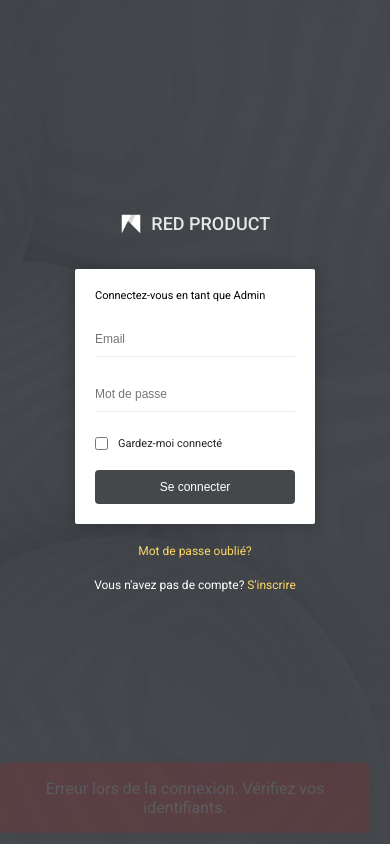
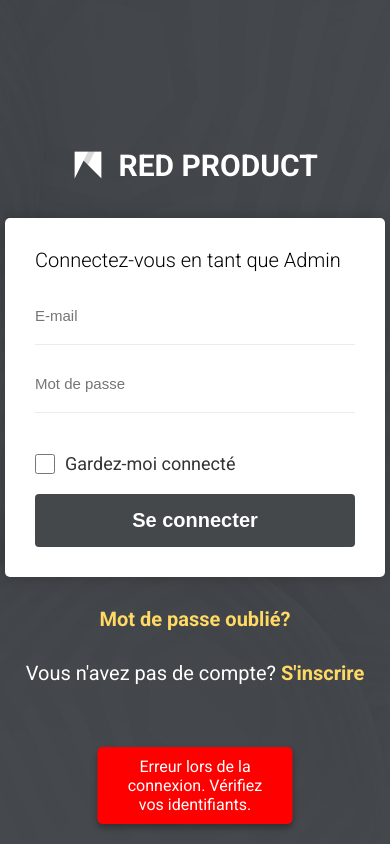
Before and after one commit to JulesBestDev176/hotel-red, a Next.js app in the folder frontend/: page / in a window 390 px wide. Both pictures are taken after typing "name@example.com", "Sample123" into the empty fields and a click on the button "Se connecter". Built offline with nearby package versions, Linux system fonts and the light colour scheme; no server answers.

Commit message:
responsive

```diff
--- a/frontend/app/_document.js
+++ b/frontend/app/_document.js
@@ -7,7 +7,6 @@ export default class MyDocument extends Document {
     const originalRenderPage = ctx.renderPage;
 
     try {
-      // Rendre les styles des composants pour le SSR
       ctx.renderPage = () =>
         originalRenderPage({
           enhanceApp: (App) => (props) =>
--- a/frontend/app/components/AuthForm.js
+++ b/frontend/app/components/AuthForm.js
@@ -1,6 +1,5 @@
 "use client";
-import React, { useState, useEffect, Suspense } from "react";
-import styled from "styled-components";
+import React, { useState, useEffect, Suspense, lazy } from "react";
 import {
   login,
   signup,
@@ -11,134 +10,17 @@ import {
 import { useRouter } from "next/navigation";
 import Toast from "./Toast";
 import Loading from "../loading";
-
-const AuthPage = styled.div`
-  position: relative;
-  width: 100vw;
-  height: 100vh;
-  background-image: url("/assets/images/background.jpeg");
-  background-size: cover;
-  background-position: center;
-  margin: 0;
-  padding: 0;
-  display: flex;
-  align-items: center;
-  justify-content: center;
-`;
-
-const Black = styled.div`
-  position: absolute;
-  top: 0;
-  left: 0;
-  right: 0;
-  bottom: 0;
-  background-color: rgba(0, 5, 10, 0.72);
-  z-index: 1;
-  display: flex;
-  align-items: center;
-  justify-content: center;
-  flex-direction: column;
-`;
-
-const Top = styled.div`
-  font-family: "Roboto", serif;
-  text-transform: uppercase;
-  color: rgba(255, 255, 255, 0.87);
-  font-weight: 500;
-  font-size: 18px;
-  display: flex;
-  justify-content: space-around;
-  width: 160px;
-  margin-bottom: 30px;
-
-  img {
-    width: 22px;
-  }
-`;
-
-const Bottom = styled.div`
-  margin: 20px 0;
-
-  p {
-    font-size: 12px;
-    margin-bottom: 20px;
-    text-align: center;
-    font-weight: 400;
-    color: white;
-  }
-
-  a {
-    text-decoration: none;
-  }
-
-  span {
-    color: rgba(255, 217, 100, 1);
-  }
-`;
-// Styled Components pour le conteneur et les formulaires
-const AuthContainer = styled.div`
-  padding: 20px;
-  border-radius: 2px;
-  box-shadow: 0 0 15px rgba(0, 0, 0, 0.2);
-  width: 200px;
-  max-height: 260px;
-  min-height: 100px;
-  text-align: center;
-  background-color: white;
-
-  p {
-    color: black;
-    font-weight: 400;
-    font-size: 11px;
-    text-align: left;
-    margin-bottom: 10px;
-  }
-`;
-
-const Form = styled.form`
-  display: flex;
-  flex-direction: column;
-
-  font-weight: 400;
-
-  input {
-    margin: 10px 0;
-    padding: 10px 0;
-    border: none;
-    border-bottom: 1px solid rgba(160, 160, 160, 0.2);
-    font-size: 12px;
-    outline: none;
-    background-color: #fff;
-    color: black;
-  }
-
-  .form-control {
-    display: flex;
-    align-items: center;
-    margin: 5px 0;
-    font-size: 13px;
-  }
-
-  .form-control input[type="checkbox"] {
-    margin-right: 10px;
-    background-color: white;
-  }
-  .form-control label {
-    font-size: 11px;
-    color: rgba(0, 0, 0, 0.87);
-  }
-
-  button {
-    margin-top: 5px;
-    padding: 10px;
-    border: none;
-    border-radius: 4px;
-    background: rgba(69, 72, 75, 1);
-    color: white;
-    font-size: 12px;
-    cursor: pointer;
-  }
-`;
+import {
+  AuthPage,
+  Black,
+  Top,
+  Bottom,
+  AuthContainer,
+  Form,
+  Message,
+  ErrorMessage,
+  SuccessMessage,
+} from "./style";
 
 const AuthForm = ({ type }) => {
   const router = useRouter();
@@ -148,58 +30,134 @@ const AuthForm = ({ type }) => {
   const [password1, setPassword1] = useState("");
   const [password2, setPassword2] = useState("");
   const [nom, setNom] = useState("");
-  const [error, setError] = useState("");
+  const [errors, setErrors] = useState({
+    nom: "",
+    email: "",
+    password: "",
+    password1: "",
+    password2: "",
+    emailReset: "",
+  });
   const [toastMessage, setToastMessage] = useState("");
   const [color, setColor] = useState("");
-  const [loading, setLoading] = useState(false);
-  const [isLoading, setIsLoading] = useState(true);
-  const [isSubmitting, setIsSubmitting] = useState(false);
+  const [loading, setIsLoading] = useState(false);
+  const [showToast, setShowToast] = useState(false);
+
   useEffect(() => {
-    const fetchData = async () => {
-      setTimeout(() => {
-        setIsLoading(false);
-      }, 3000);
+    if (toastMessage) {
+      setShowToast(true);
+      const timer = setTimeout(() => {
+        setShowToast(false);
+        setToastMessage("");
+      }, 3000); // Le toast reste visible 3 secondes
+
+      return () => clearTimeout(timer);
+    }
+  }, [toastMessage]);
+
+  const validateNom = (value) => {
+    if (value === "") {
+      setErrors((prev) => ({ ...prev, nom: "Le nom ne doit pas être vide." }));
+    } else if (value.length <= 1) {
+      setErrors((prev) => ({ ...prev, nom: "Au moins 2 caracteres." }));
+    } else if (/\d/.test(value)) {
+      setErrors((prev) => ({
+        ...prev,
+        nom: "Le nom ne doit pas contenir de chiffre.",
+      }));
+    } else {
+      setErrors((prev) => ({ ...prev, nom: "" }));
+    }
   };
 
-    fetchData();
-  }, []);
+  const validateEmail = (value) => {
+    setErrors("");
+    const emailRegex = /^[^\s@]+@[^\s@]+\.[^\s@]+$/;
+    if (value === "") {
+      setErrors((prev) => ({
+        ...prev,
+        email: "L'Email ne doit pas être vide",
+      }));
+    } else if (!emailRegex.test(value)) {
+      setErrors((prev) => ({
+        ...prev,
+        email: "Veuillez entrer un email valide.",
+      }));
+    } else {
+      setErrors((prev) => ({ ...prev, email: "" }));
+    }
+  };
+
+  const validateSamePassword = (value1, value2) => {
+    if (value2 !== "" && value1 !== value2) {
+      setErrors((prev) => ({
+        ...prev,
+        password2: "Mot de passe non identique",
+      }));
+    }
+  };
+
+  const validatePassword = (value) => {
+    const passwordRegex =
+      /^(?=.*[a-z])(?=.*[A-Z])(?=.*\d)(?=.*[@$!%*?&])[A-Za-z\d@$!%*?&]{8,}$/;
+    if (value === "") {
+      setErrors((prev) => ({
+        ...prev,
+        password: "Le mot de passe ne doit pas être vide",
+      }));
+    } else if (!passwordRegex.test(value)) {
+      setErrors((prev) => ({
+        ...prev,
+        password:
+          "majuscule, minuscule, un chiffre, caractère spécial, 8 caractères.",
+      }));
+    } else {
+      setErrors((prev) => ({ ...prev, password: "" }));
+    }
+  };
 
   const handleSubmit = async (e) => {
     e.preventDefault();
-    setError("");
     setToastMessage("");
-    setIsLoading(true);
+    setColor("");
 
     if (type === "connexion") {
       try {
         const result = await login({ email, password });
-        console.log(result);
+
+        setToastMessage("Connexion réussie!");
         setColor("green");
+
+        setTimeout(() => {
           router.push("/dashboard");
+        }, 3000);
       } catch (error) {
-        setEmail("");
-        setPassword("");
         setToastMessage(
           "Erreur lors de la connexion. Vérifiez vos identifiants."
         );
         setColor("red");
+
+        setEmail("");
+        setPassword("");
       } finally {
         setIsLoading(false);
       }
     } else if (type === "inscription") {
       try {
         const result = await signup({ nom, email, password });
+        setToastMessage("Inscription réussie!");
         setColor("green");
-        router.push("../");
+        setTimeout(() => {
+          router.push("/");
+        }, 5000);
       } catch (error) {
-        setNom("");
-        setEmail("");
-        setPassword("");
-        console.log(error);
         setToastMessage(
           "Erreur lors de l'inscription. Vérifiez vos informations."
         );
         setColor("red");
+        setNom("");
+        setEmail("");
+        setPassword("");
       } finally {
         setIsLoading(false);
       }
@@ -212,24 +170,24 @@ const AuthForm = ({ type }) => {
       const email = urlParams.get("email");
       try {
         const result = await changePassword({ passwords }, email);
+        setToastMessage("Mot de passe changé avec succés.");
         setColor("green");
-        router.push("../");
+        setTimeout(() => {
+          router.push("/");
+        }, 5000);
       } catch (error) {
+        setToastMessage("Erreur lors de la modification du mot de passe");
+        setColor("red");
         setPassword1("");
         setPassword2("");
         setPassword("");
-        console.log(error);
-        setToastMessage(
-          "Erreur lors de l'inscription. Vérifiez vos informations."
-        );
-        setColor("red");
       } finally {
         setIsLoading(false);
       }
     } else if (type === "password") {
       try {
         const result = await sendResetEmail({ email: emailReset });
-
+        setToastMessage("Un lien vous a été envoyé par mail");
         setColor("green");
         setEmailReset("");
       } catch (error) {
@@ -256,22 +214,59 @@ const AuthForm = ({ type }) => {
               placeholder="Nom"
               required
               value={nom}
-              onChange={(e) => setNom(e.target.value)}
+              onChange={(e) => {
+                setNom(e.target.value);
+                validateNom(e.target.value);
+              }}
             />
+            <Message>
+              {nom === "" ? (
+                ""
+              ) : errors.nom ? (
+                <ErrorMessage>{errors.nom}</ErrorMessage>
+              ) : (
+                <SuccessMessage>valide</SuccessMessage>
+              )}
+            </Message>
+
             <input
               type="email"
-              placeholder="Email"
+              placeholder="E-mail"
               required
               value={email}
-              onChange={(e) => setEmail(e.target.value)}
+              onChange={(e) => {
+                setEmail(e.target.value);
+                validateEmail(e.target.value);
+              }}
             />
+            <Message>
+              {email === "" ? (
+                ""
+              ) : errors.email ? (
+                <ErrorMessage>{errors.email}</ErrorMessage>
+              ) : (
+                <SuccessMessage>valide</SuccessMessage>
+              )}
+            </Message>
             <input
               type="password"
               placeholder="Mot de passe"
               required
               value={password}
-              onChange={(e) => setPassword(e.target.value)}
+              onChange={(e) => {
+                setPassword(e.target.value);
+                validatePassword(e.target.value);
+              }}
             />
+            <Message>
+              {password === "" ? (
+                ""
+              ) : errors.password ? (
+                <ErrorMessage>{errors.password}</ErrorMessage>
+              ) : (
+                <SuccessMessage>valide</SuccessMessage>
+              )}
+            </Message>
             <div className="form-control">
               <input type="checkbox" id="question" />
               <label htmlFor="question">
@@ -286,18 +281,42 @@ const AuthForm = ({ type }) => {
           <Form onSubmit={handleSubmit}>
             <input
               type="email"
-              placeholder="Email"
+              placeholder="E-mail"
               required
               value={email}
-              onChange={(e) => setEmail(e.target.value)}
+              onChange={(e) => {
+                validateEmail(e.target.value);
+                setEmail(e.target.value);
+              }}
             />
+            <Message>
+              {email === "" ? (
+                ""
+              ) : errors.email ? (
+                <ErrorMessage>{errors.email}</ErrorMessage>
+              ) : (
+                <SuccessMessage>valide</SuccessMessage>
+              )}
+            </Message>
             <input
               type="password"
               placeholder="Mot de passe"
               required
               value={password}
-              onChange={(e) => setPassword(e.target.value)}
+              onChange={(e) => {
+                validatePassword(e.target.value);
+                setPassword(e.target.value);
+              }}
             />
+            <Message>
+              {password === "" ? (
+                ""
+              ) : errors.password ? (
+                <ErrorMessage>{errors.password}</ErrorMessage>
+              ) : (
+                <SuccessMessage>valide</SuccessMessage>
+              )}
+            </Message>
             <div className="form-control">
               <input type="checkbox" id="question" />
               <label htmlFor="question">Gardez-moi connecté</label>
@@ -313,15 +332,41 @@ const AuthForm = ({ type }) => {
               placeholder="Mot de passe"
               required
               value={password1}
-              onChange={(e) => setPassword1(e.target.value)}
+              onChange={(e) => {
+                setPassword1(e.target.value);
+                validatePassword(e.target.value);
+              }}
             />
+            <Message>
+              {password1 === "" ? (
+                ""
+              ) : errors.password1 ? (
+                <ErrorMessage>{errors.password1}</ErrorMessage>
+              ) : (
+                <SuccessMessage>valide</SuccessMessage>
+              )}
+            </Message>
             <input
               type="password"
               placeholder="Confirmer le mot de passe"
               required
               value={password2}
-              onChange={(e) => setPassword2(e.target.value)}
+              onChange={(e) => {
+                setPassword2(e.target.value);
+                validatePassword(e.target.value);
+                validateSamePassword(e.target.value, password2);
+              }}
             />
+            <Message>
+              {password2 === "" ? (
+                ""
+              ) : errors.password2 ? (
+                <ErrorMessage>{errors.password2}</ErrorMessage>
+              ) : (
+                <SuccessMessage>valide</SuccessMessage>
+              )}
+            </Message>
+
             <button type="submit">Modifier</button>
           </Form>
         );
@@ -332,9 +377,24 @@ const AuthForm = ({ type }) => {
               type="email"
               placeholder="Votre e-mail"
               value={emailReset}
-              onChange={(e) => setEmailReset(e.target.value)}
+              onChange={(e) => {
+                setEmailReset(e.target.value);
+                validateEmail(e.target.value);
+              }}
               required
             />
+            <Message>
+              {emailReset === "" ? (
+                ""
+              ) : errors.email ? (
+                <ErrorMessage>{errors.email}</ErrorMessage>
+              ) : errors.email === "" ? (
+                ""
+              ) : (
+                <SuccessMessage>valide</SuccessMessage>
+              )}
+            </Message>
+
             <button type="submit">Envoyer</button>
           </Form>
         );
@@ -395,7 +455,7 @@ const AuthForm = ({ type }) => {
         return (
           <>
             <p>Mot de passe oublié?</p>
-            <p>
+            <p className="pa">
               Entrez votre adresse e-mail ci-dessous et nous vous envoyons des
               instructions sur la façon de modifier votre mot de passe.
             </p>
@@ -406,11 +466,8 @@ const AuthForm = ({ type }) => {
     }
   };
 
-  return isLoading ? (
-    <Loading />
-  ) : (
+  return (
     <AuthPage>
-      <Suspense fallback={<Loading />}>
       <Black>
         <Top>
           <div>
@@ -419,13 +476,12 @@ const AuthForm = ({ type }) => {
           <div>RED PRODUCT</div>
         </Top>
         <AuthContainer>
-            {toastMessage && <Toast message={toastMessage} color={color} />}
+          <Toast message={toastMessage} color={color} show={showToast} />
           {renderTopMessage()}
           {renderForm()}
         </AuthContainer>
         <Bottom>{renderBottomMessage()}</Bottom>
       </Black>
-      </Suspense>
     </AuthPage>
   );
 };
--- a/frontend/app/components/Toast.js
+++ b/frontend/app/components/Toast.js
@@ -1,45 +1,28 @@
-// components/Toast.js
 import React from "react";
 import styled from "styled-components";
 
-const ToastContainer = styled.div`
+const ToastWrapper = styled.div`
   position: fixed;
   bottom: 20px;
-  right: 20px;
-  min-width: 250px;
-  padding: 16px;
+  left: 50%;
+  transform: translateX(-50%);
+  background-color: ${({ color }) => color || "green"};
   color: white;
+  padding: 10px 20px;
   border-radius: 5px;
-  box-shadow: 0 2px 10px rgba(0, 0, 0, 0.3);
-  z-index: 1000;
-  animation: fadeIn 0.5s, fadeOut 0.5s 2.5s forwards;
-
-  @keyframes fadeIn {
-    from {
-      opacity: 0;
-      transform: translateY(10px);
-    }
-    to {
-      opacity: 1;
-      transform: translateY(0);
-    }
-  }
-
-  @keyframes fadeOut {
-    from {
-      opacity: 1;
-    }
-    to {
-      opacity: 0;
-      transform: translateY(10px);
-    }
-  }
-
-  background-color: ${(props) => props.color || "none"};
+  z-index: 9999;
+  font-size: 16px;
+  opacity: ${({ show }) => (show ? 1 : 0)};
+  transition: opacity 0.3s ease-in-out;
+  box-shadow: 0 4px 6px rgba(0, 0, 0, 0.3);
 `;
 
-const Toast = ({ message, color }) => {
-  return <ToastContainer color={color}>{message}</ToastContainer>;
+const Toast = ({ message, color, show }) => {
+  return (
+    <ToastWrapper color={color} show={show}>
+      {message}
+    </ToastWrapper>
+  );
 };
 
 export default Toast;
--- /dev/null
+++ b/frontend/app/components/style.js
@@ -0,0 +1,156 @@
+import styled from "styled-components";
+export const AuthPage = styled.div`
+  position: relative;
+  width: 100vw;
+  height: 100vh;
+  background-image: url("/assets/images/background.jpeg");
+  background-size: cover;
+  background-position: center;
+  margin: 0;
+  padding: 0;
+  display: flex;
+  align-items: center;
+  justify-content: center;
+`;
+
+export const Black = styled.div`
+  position: absolute;
+  top: 0;
+  left: 0;
+  right: 0;
+  bottom: 0;
+  background-color: rgba(0, 5, 10, 0.72);
+  z-index: 1;
+  display: flex;
+  align-items: center;
+  justify-content: center;
+  flex-direction: column;
+`;
+
+export const Top = styled.div`
+  font-family: "Roboto", serif;
+  text-transform: uppercase;
+  color: white;
+  font-weight: 700;
+  font-size: 30px;
+  display: flex;
+  justify-content: space-around;
+  width: 260px;
+  margin-bottom: 30px;
+  line-height: 34px;
+  margin-top: 40px;
+
+  img {
+    width: 32px;
+  }
+`;
+
+export const Bottom = styled.div`
+  margin: 20px 0;
+
+  p {
+    font-size: 20px;
+    margin-bottom: 30px;
+    text-align: center;
+    font-weight: 400;
+    color: white;
+    margin-top: 10px;
+  }
+
+  a {
+    text-decoration: none;
+  }
+
+  span {
+    color: rgba(255, 217, 100, 1);
+    font-weight: 600;
+  }
+`;
+// Styled Components pour le conteneur et les formulaires
+export const AuthContainer = styled.div`
+  padding: 30px;
+  border-radius: 5px;
+  box-shadow: 0 0 15px rgba(0, 0, 0, 0.2);
+  width: 320px;
+  /* max-height: 260px; */
+  min-height: auto;
+  text-align: center;
+  background-color: white;
+
+  p {
+    color: black;
+    font-weight: 300;
+    font-size: 20px;
+    text-align: left;
+    margin-bottom: 15px;
+  }
+  .pa {
+    font-size: 12px;
+    line-height: 20px;
+  }
+`;
+
+export const Form = styled.form`
+  display: flex;
+  flex-direction: column;
+
+  font-weight: 400;
+
+  input {
+    margin: 10px 0 0 0;
+    padding: 10px 0 20px 0px;
+    border: none;
+    border-bottom: 1px solid rgba(160, 160, 160, 0.2);
+    font-size: 15px;
+    outline: none;
+    background-color: #fff;
+    color: #979ea9;
+  }
+
+  .form-control {
+    display: flex;
+    align-items: center;
+    margin: 20px 0 15px 0;
+    font-size: 18px;
+  }
+
+  .form-control input[type="checkbox"] {
+    margin-right: 10px;
+    background-color: white;
+    width: 20px;
+    height: 20px;
+  }
+  .form-control label {
+    font-size: 18px;
+    color: rgba(0, 0, 0, 0.8);
+    margin-top: 10px;
+  }
+
+  button {
+    margin-top: 5px;
+    padding: 15px;
+    border: none;
+    border-radius: 4px;
+    background: rgba(69, 72, 75, 1);
+    color: white;
+    font-size: 20px;
+    font-weight: 700;
+    cursor: pointer;
+  }
+`;
+
+export const Message = styled.div`
+  padding: 0;
+  margin-top: 0px;
+  height: 10px;
+`;
+
+export const ErrorMessage = styled.p`
+  color: red !important;
+  font-size: 10px !important;
+`;
+
+export const SuccessMessage = styled.p`
+  color: green !important;
+  font-size: 10px !important;
+`;
--- a/frontend/app/dashboard/main/hotel/page.js
+++ b/frontend/app/dashboard/main/hotel/page.js
@@ -3,7 +3,7 @@ import React, { useEffect } from "react";
 import styled from "styled-components";
 
 const HotelDiv = styled.div`
-  width: 222px;
+  width: 246px;
   margin-bottom: 20px;
   margin-right: 20px;
   height: 260px;
--- a/frontend/app/dashboard/main/page.js
+++ b/frontend/app/dashboard/main/page.js
@@ -22,6 +22,11 @@ const MainDiv = styled.div`
     margin-right: 0;
   } */
   color: black;
+  @media (max-width: 768px) {
+    justify-content: center;
+    align-items: center;
+    margin-bottom: 120px;
+  }
 `;
 
 const Main = ({ activePage, hotels, loading, error }) => {
--- a/frontend/app/page.js
+++ b/frontend/app/page.js
@@ -1,12 +1,7 @@
 "use client";
 import { Suspense } from "react";
 import AuthForm from "./components/AuthForm";
-import Loading from "./loading";
 
 export default function Home() {
-  return (
-    <Suspense fallback={<Loading />}>
-      <AuthForm type="connexion" />
-    </Suspense>
-  );
+  return <AuthForm type="connexion" />;
 }
```
Also changed, not shown: frontend/app/dashboard/main/card/page.js (+12 -8 lines), frontend/app/dashboard/navbar/page.js (+13 -10 lines), frontend/app/dashboard/page.js (+21 -2 lines), frontend/app/dashboard/sidebar/page.js (+51 -8 lines). Lines whose indentation alone changed are shown as unchanged.
